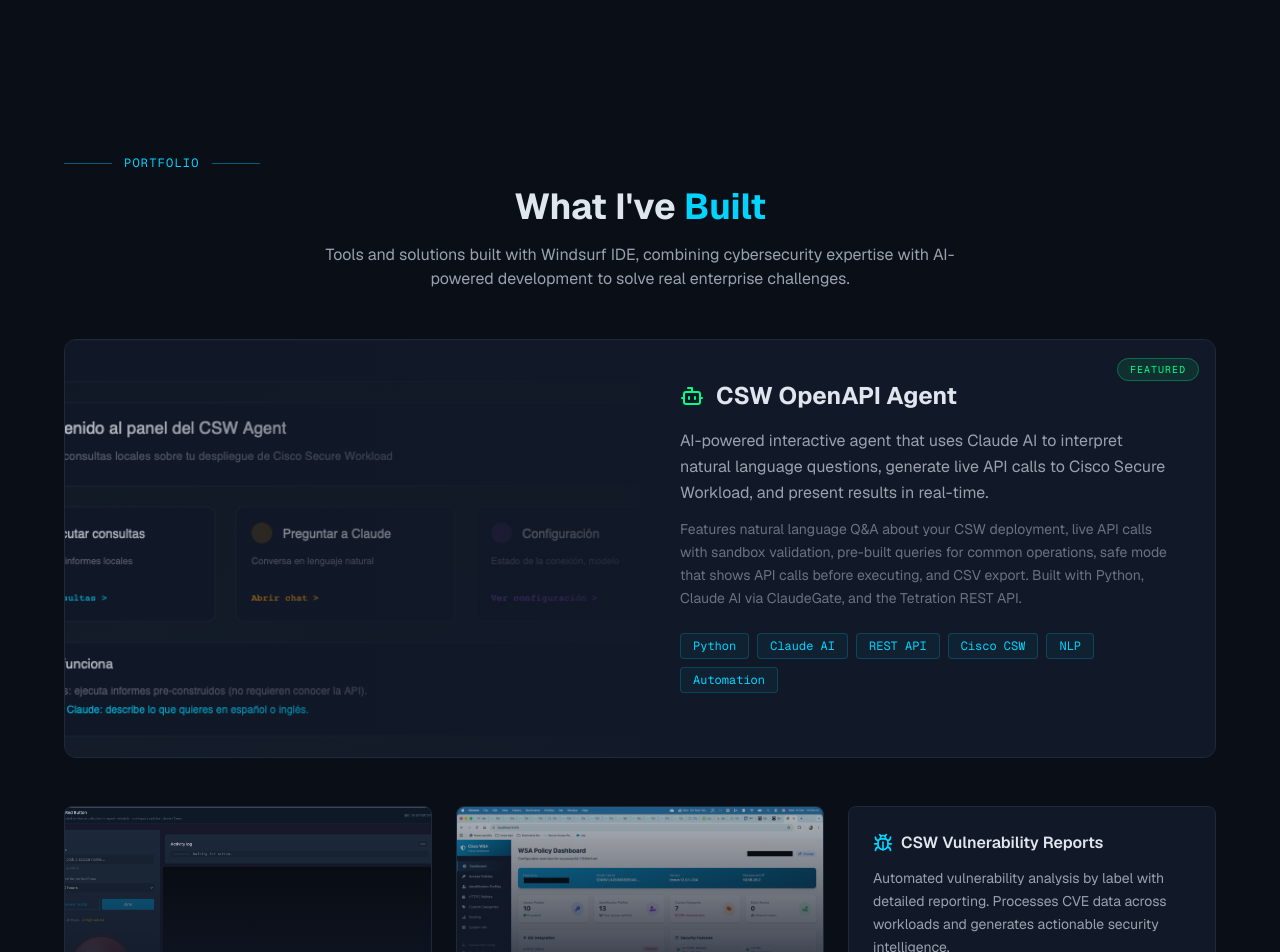
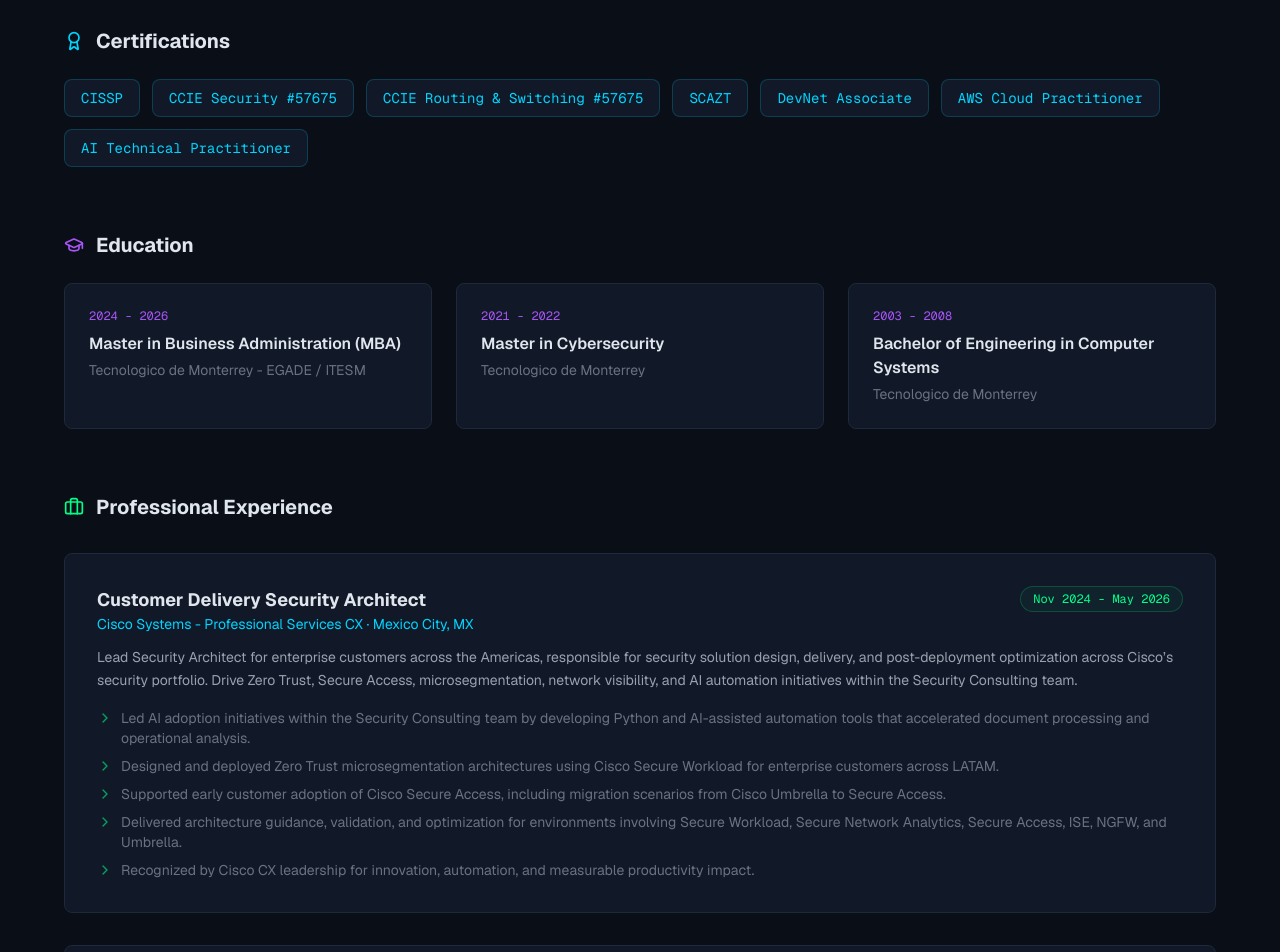
Before and after one commit to fehach/portfolio, a Next.js app: page / in a window 1280 px wide. Shown: the part 1520-2472 px from the top of the page. Built offline with nearby package versions, Linux system fonts and the light colour scheme.

Commit message:
feat: add certifications, education, and professional experience to About section

```diff
--- a/src/components/About.tsx
+++ b/src/components/About.tsx
@@ -1,4 +1,14 @@
-import { BrainCircuit, Network, ShieldCheck, Code2 } from "lucide-react";
+import {
+  BrainCircuit,
+  Network,
+  ShieldCheck,
+  Code2,
+  Award,
+  GraduationCap,
+  Briefcase,
+  Building2,
+  ChevronRight,
+} from "lucide-react";
 import FadeIn from "./FadeIn";
 
 const skills = [
@@ -21,6 +31,91 @@
     icon: Code2,
     title: "Python & DevSecOps",
     description: "Developing dashboards, API integrations, MCP servers, and automated reporting tools.",
+  },
+];
+
+const certifications = [
+  "CISSP",
+  "CCIE Security #57675",
+  "CCIE Routing & Switching #57675",
+  "SCAZT",
+  "DevNet Associate",
+  "AWS Cloud Practitioner",
+  "AI Technical Practitioner",
+];
+
+const education = [
+  {
+    institution: "Tecnologico de Monterrey - EGADE / ITESM",
+    degree: "Master in Business Administration (MBA)",
+    years: "2024 - 2026",
+  },
+  {
+    institution: "Tecnologico de Monterrey",
+    degree: "Master in Cybersecurity",
+    years: "2021 - 2022",
+  },
+  {
+    institution: "Tecnologico de Monterrey",
+    degree: "Bachelor of Engineering in Computer Systems",
+    years: "2003 - 2008",
+  },
+];
+
+const ciscoExperience = [
+  {
+    company: "Cisco Systems - Professional Services CX",
+    location: "Mexico City, MX",
+    role: "Customer Delivery Security Architect",
+    period: "Nov 2024 - May 2026",
+    summary:
+      "Lead Security Architect for enterprise customers across the Americas, responsible for security solution design, delivery, and post-deployment optimization across Cisco\u2019s security portfolio. Drive Zero Trust, Secure Access, microsegmentation, network visibility, and AI automation initiatives within the Security Consulting team.",
+    bullets: [
+      "Led AI adoption initiatives within the Security Consulting team by developing Python and AI-assisted automation tools that accelerated document processing and operational analysis.",
+      "Designed and deployed Zero Trust microsegmentation architectures using Cisco Secure Workload for enterprise customers across LATAM.",
+      "Supported early customer adoption of Cisco Secure Access, including migration scenarios from Cisco Umbrella to Secure Access.",
+      "Delivered architecture guidance, validation, and optimization for environments involving Secure Workload, Secure Network Analytics, Secure Access, ISE, NGFW, and Umbrella.",
+      "Recognized by Cisco CX leadership for innovation, automation, and measurable productivity impact.",
+    ],
+  },
+  {
+    company: "Cisco Systems - Professional Services CX",
+    location: "Mexico City, MX",
+    role: "Consulting Engineer, Security Solutions",
+    period: "Oct 2016 - Nov 2024",
+    summary:
+      "Delivered end-to-end Cisco Security projects across the Americas, managing the full lifecycle from architecture design and implementation to documentation, validation, and operational handover.",
+    bullets: [
+      "Delivered 50+ enterprise security solution deployments across Canada, United States, Mexico, Brazil, Chile, and Argentina.",
+      "Created HLD, LLD, NRFU, and NIP documentation for complex security engagements across Cisco\u2019s security portfolio.",
+      "Implemented Cisco Secure Workload microsegmentation policies across multi-site enterprise environments.",
+      "Delivered Cisco Secure Network Analytics projects, including flow collection, host group hierarchy design, custom security events, and response management integration.",
+      "Served as Change Management lead for complex engagements, building lab environments to validate edge cases and coordinate escalations with Cisco TAC and Business Unit teams.",
+    ],
+  },
+];
+
+const earlierExperience = [
+  {
+    company: "Axtel - Nationwide Telecommunications Carrier",
+    role: "Security Specialist",
+    period: "Jun 2015 - Oct 2016",
+    description:
+      "Deployed ISE, VPN, ASA, and Sourcefire security solutions for enterprise carrier customers; led security technical initiatives and designed LAN/WAN architectures using BGP, OSPF, DMVPN, and Cisco Nexus platforms.",
+  },
+  {
+    company: "Hola Innovacion - Network Services",
+    role: "Field Engineer",
+    period: "Dec 2013 - May 2015",
+    description:
+      "Deployed Cisco Unified Wireless Network solutions, including site surveys with Ekahau, LAN/WLAN integration, and security hardening for enterprise customers.",
+  },
+  {
+    company: "Cuatro Networks - Network Services",
+    role: "Solutions Architect & Systems Engineer",
+    period: "Sep 2010 - Dec 2013",
+    description:
+      "Designed Cisco LAN, WLAN, Data Center, Security, and Meraki cloud solutions following the PDI lifecycle for enterprise and mid-market customers.",
   },
 ];
 
@@ -78,6 +173,113 @@
             </FadeIn>
           ))}
         </div>
+
+        {/* Certifications */}
+        <FadeIn delay={0.1}>
+        <div className="mt-16">
+          <div className="flex items-center gap-3 mb-6">
+            <Award className="w-5 h-5 text-neon-blue" />
+            <h3 className="text-xl font-bold text-foreground">Certifications</h3>
+          </div>
+          <div className="flex flex-wrap gap-3">
+            {certifications.map((cert) => (
+              <span
+                key={cert}
+                className="px-4 py-2 rounded-lg bg-card-bg border border-neon-blue/20 text-sm font-mono text-neon-blue hover:border-neon-blue/50 hover:shadow-[0_0_12px_rgba(0,212,255,0.15)] transition-all duration-300"
+              >
+                {cert}
+              </span>
+            ))}
+          </div>
+        </div>
+        </FadeIn>
+
+        {/* Education */}
+        <FadeIn delay={0.1}>
+        <div className="mt-16">
+          <div className="flex items-center gap-3 mb-6">
+            <GraduationCap className="w-5 h-5 text-neon-purple" />
+            <h3 className="text-xl font-bold text-foreground">Education</h3>
+          </div>
+          <div className="grid grid-cols-1 md:grid-cols-3 gap-6">
+            {education.map((edu) => (
+              <div
+                key={edu.degree}
+                className="p-6 rounded-lg bg-card-bg border border-card-border hover:border-neon-purple/30 transition-all duration-300"
+              >
+                <p className="text-xs font-mono text-neon-purple mb-2">{edu.years}</p>
+                <h4 className="font-semibold text-foreground mb-1">{edu.degree}</h4>
+                <p className="text-sm text-gray-500">{edu.institution}</p>
+              </div>
+            ))}
+          </div>
+        </div>
+        </FadeIn>
+
+        {/* Professional Experience */}
+        <FadeIn delay={0.1}>
+        <div className="mt-16">
+          <div className="flex items-center gap-3 mb-8">
+            <Briefcase className="w-5 h-5 text-neon-green" />
+            <h3 className="text-xl font-bold text-foreground">Professional Experience</h3>
+          </div>
+
+          <div className="space-y-8">
+            {ciscoExperience.map((exp) => (
+              <div
+                key={exp.role}
+                className="p-6 sm:p-8 rounded-lg bg-card-bg border border-card-border hover:border-neon-green/20 transition-all duration-300"
+              >
+                <div className="flex flex-col sm:flex-row sm:items-center sm:justify-between gap-2 mb-3">
+                  <div>
+                    <h4 className="font-bold text-foreground text-lg">{exp.role}</h4>
+                    <p className="text-sm text-neon-blue">{exp.company} &middot; {exp.location}</p>
+                  </div>
+                  <span className="text-xs font-mono text-neon-green whitespace-nowrap px-3 py-1 rounded-full border border-neon-green/20 bg-neon-green/5 self-start">
+                    {exp.period}
+                  </span>
+                </div>
+                <p className="text-sm text-gray-400 leading-relaxed mb-4">{exp.summary}</p>
+                <ul className="space-y-2">
+                  {exp.bullets.map((bullet, i) => (
+                    <li key={i} className="flex gap-2 text-sm text-gray-500">
+                      <ChevronRight className="w-4 h-4 text-neon-green/60 flex-shrink-0 mt-0.5" />
+                      <span>{bullet}</span>
+                    </li>
+                  ))}
+                </ul>
+              </div>
+            ))}
+          </div>
+        </div>
+        </FadeIn>
+
+        {/* Earlier Experience */}
+        <FadeIn delay={0.1}>
+        <div className="mt-10">
+          <div className="flex items-center gap-3 mb-6">
+            <Building2 className="w-5 h-5 text-gray-500" />
+            <h3 className="text-lg font-bold text-gray-400">Earlier Experience</h3>
+          </div>
+          <div className="space-y-4">
+            {earlierExperience.map((exp) => (
+              <div
+                key={exp.company}
+                className="p-5 rounded-lg bg-card-bg border border-card-border hover:border-card-border/80 transition-all duration-300"
+              >
+                <div className="flex flex-col sm:flex-row sm:items-center sm:justify-between gap-1 mb-2">
+                  <div>
+                    <h4 className="font-semibold text-foreground">{exp.role}</h4>
+                    <p className="text-sm text-gray-500">{exp.company}</p>
+                  </div>
+                  <span className="text-xs font-mono text-gray-500 whitespace-nowrap">{exp.period}</span>
+                </div>
+                <p className="text-sm text-gray-500 leading-relaxed">{exp.description}</p>
+              </div>
+            ))}
+          </div>
+        </div>
+        </FadeIn>
       </div>
     </section>
   );
```
